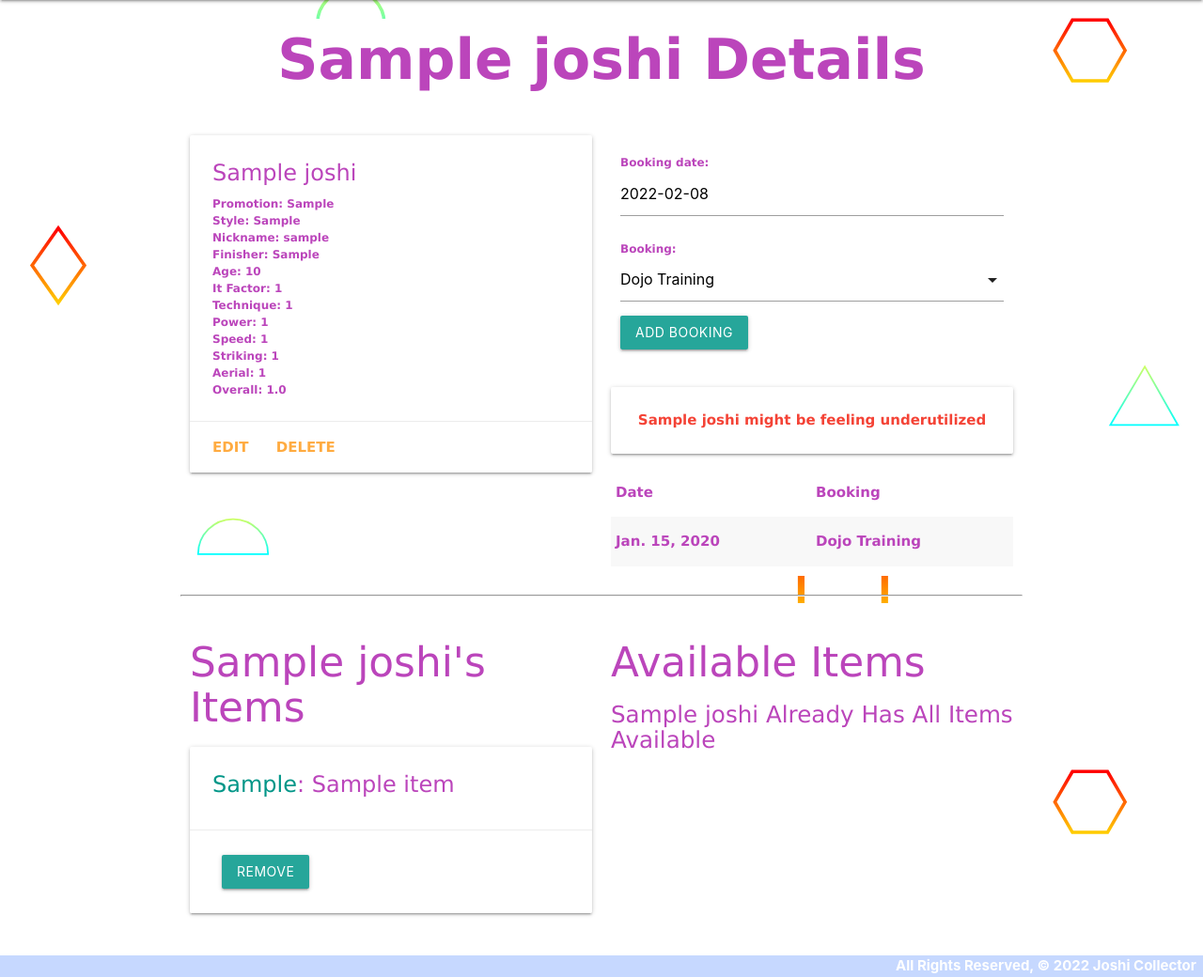
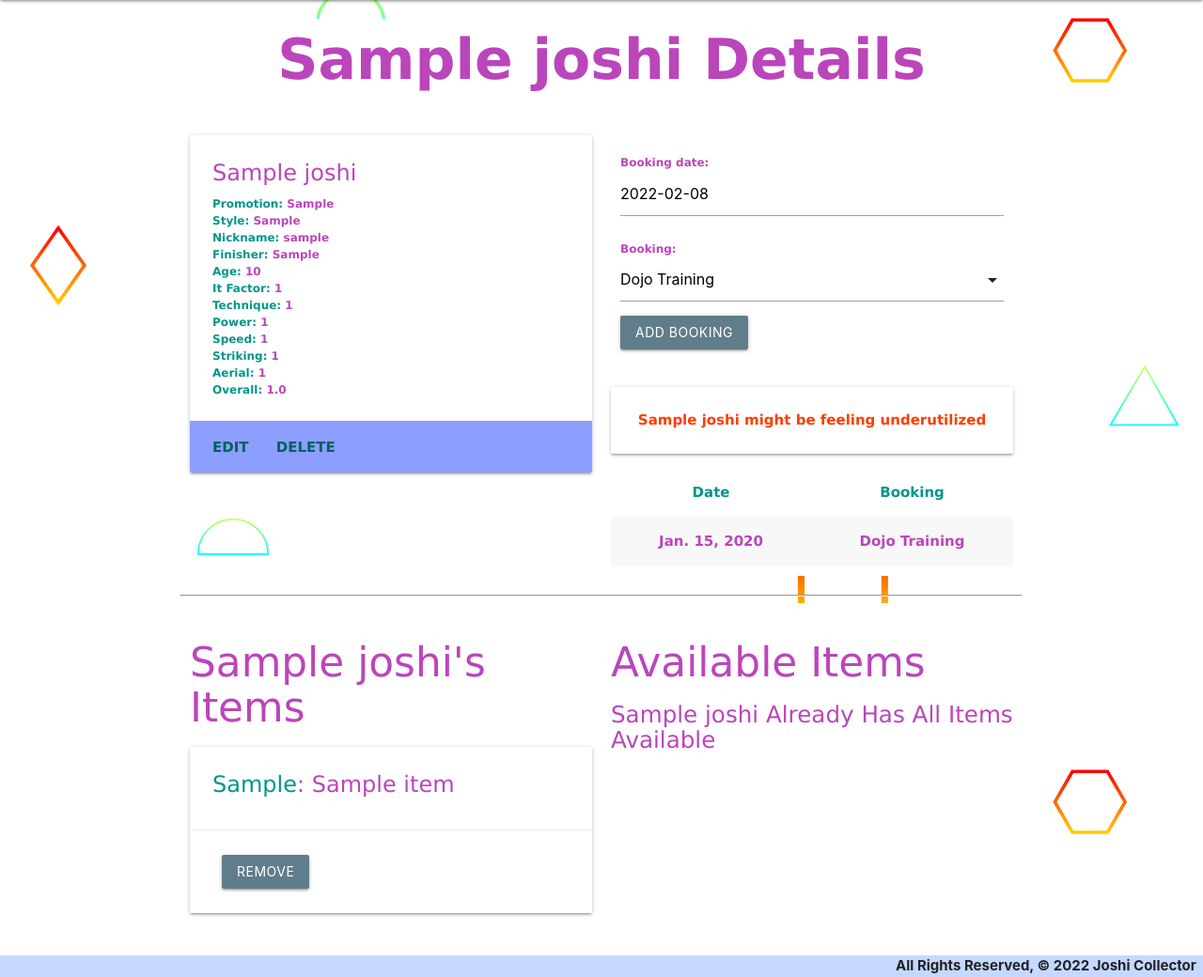
Before and after one commit to TonyPurple/joshicollector-flex44-anthonyvanoni, a Django app: page /joshis/1/ in a window 1280 px wide. Shown: the part 64-1104 px from the top of the page at 94% size. Run offline with Django 4.2, Linux system fonts and the light colour scheme; tables that the repository leaves empty hold one stand-in row (values such as "Sample post").

Commit message:
customizing materialize colours

```diff
--- a/main_app/templates/base.html
+++ b/main_app/templates/base.html
@@ -38,7 +38,7 @@
         {% block content %} {% endblock %}
     </main>
     <footer class="page-footer">
-        <div class="right">All Rights Reserved, &copy; 2022 Joshi Collector &nbsp;</div>
+        <div class="right grey-text text-darken-4">All Rights Reserved, &copy; 2022 Joshi Collector &nbsp;</div>
     </footer>
 </body>
 
--- a/main_app/templates/home.html
+++ b/main_app/templates/home.html
@@ -2,4 +2,4 @@
 
 <h1 class="home-title">Joshi Collector</h1>
 
-{% endblock %}
+<img class="responsive-img" src="https://i.imgur.com/DkBvISY.jpg"> {% endblock %}
--- a/main_app/templates/joshis/detail.html
+++ b/main_app/templates/joshis/detail.html
@@ -7,45 +7,45 @@
         <div class="card">
             <div class="card-content">
                 <span class="card-title">{{ joshi.name }}</span>
-                <p>Promotion: {{ joshi.promotion }}</p>
-                <p>Style: {{ joshi.style }}</p>
-                <p>Nickname: {{ joshi.nickname }}</p>
-                <p>Finisher: {{ joshi.finisher }}</p>
+                <p><span class="teal-text">Promotion:</span> {{ joshi.promotion }}</p>
+                <p><span class="teal-text">Style:</span> {{ joshi.style }}</p>
+                <p><span class="teal-text">Nickname:</span> {{ joshi.nickname }}</p>
+                <p><span class="teal-text">Finisher:</span> {{ joshi.finisher }}</p>
                 {% if joshi.age > 29 %}
-                <p>Age: Unknown</p>
+                <p><span class="teal-text">Age:</span> Unknown</p>
                 {% else %}
-                <p>Age: {{ joshi.age }}</p>
+                <p><span class="teal-text">Age:</span> {{ joshi.age }}</p>
                 {% endif %}
-                <p>It Factor: {{ joshi.itfactor }}</p>
-                <p>Technique: {{ joshi.technique }}</p>
-                <p>Power: {{ joshi.power }}</p>
-                <p>Speed: {{ joshi.speed }}</p>
-                <p>Striking: {{ joshi.striking }}</p>
-                <p>Aerial: {{ joshi.aerial }}</p>
-                <p>Overall: {{ joshi.overall }}</p>
+                <p><span class="teal-text">It Factor:</span> {{ joshi.itfactor }}</p>
+                <p><span class="teal-text">Technique:</span> {{ joshi.technique }}</p>
+                <p><span class="teal-text">Power:</span> {{ joshi.power }}</p>
+                <p><span class="teal-text">Speed:</span> {{ joshi.speed }}</p>
+                <p><span class="teal-text">Striking:</span> {{ joshi.striking }}</p>
+                <p><span class="teal-text">Aerial:</span> {{ joshi.aerial }}</p>
+                <p><span class="teal-text">Overall:</span> {{ joshi.overall }}</p>
             </div>
-            <div class="card-action">
-                <a href="{% url 'joshis_update' joshi.id %}">Edit</a>
-                <a href="{% url 'joshis_delete' joshi.id %}">Delete</a>
+            <div class="card-action indigo accent-1">
+                <a class="cyan-text text-darken-4" href="{% url 'joshis_update' joshi.id %}">Edit</a>
+                <a class="cyan-text text-darken-4" href="{% url 'joshis_delete' joshi.id %}">Delete</a>
             </div>
         </div>
     </div>
     <div class="col s6">
         <form action="{% url 'add_booking' joshi.id %}" method="post">
             {% csrf_token %} {{ booking_form.as_p }}
-            <input type="submit" class="btn" value="Add Booking">
+            <input type="submit" class="btn blue-grey" value="Add Booking">
         </form>
         <br> {% if joshi.booked_for_today %}
         <div class="card-panel teal-text center-align">{{joshi.name}} has been booked solidly for today</div>
         {% else %}
-        <div class="card-panel red-text center-align">{{joshi.name}} might be feeling underutilized</div>
+        <div class="card-panel deep-orange-text text-accent-3 center-align">{{joshi.name}} might be feeling underutilized</div>
         {% endif %}
 
-        <table class="striped">
+        <table class="responsive-table striped highlight centered">
             <thead>
                 <tr>
-                    <th>Date</th>
-                    <th>Booking</th>
+                    <th class="teal-text">Date</th>
+                    <th class="teal-text">Booking</th>
                 </tr>
             </thead>
             <tbody>
@@ -74,7 +74,7 @@
             <div class="card-action">
                 <form action="{% url 'unassoc_item' joshi.id item.id %}" method="post">
                     {% csrf_token %}
-                    <button type="submit" class="btn">Remove</button>
+                    <button type="submit" class="btn blue-grey">Remove</button>
                 </form>
             </div>
         </div>
@@ -95,7 +95,7 @@
             <div class="card-action">
                 <form action="{% url 'assoc_item' joshi.id item.id %}" method="post">
                     {% csrf_token %}
-                    <button type="submit" class="btn">Add</button>
+                    <button type="submit" class="btn blue-grey">Add</button>
                 </form>
             </div>
         </div>
--- a/main_app/templates/joshis/index.html
+++ b/main_app/templates/joshis/index.html
@@ -3,8 +3,8 @@
 <h1 class="home-title">Joshi List</h1>
 
 {% for joshi in joshis %}
-<div class="card">
-    <a href="{% url 'detail' joshi.id %}">
+<div class="card pink accent-2">
+    <a class="deep-purple-text text-lighten-5" href="{% url 'detail' joshi.id %}">
         <div class="card-content">
             <span class="card-title">{{ joshi.name }}</span>
             <p>Promotion: {{ joshi.promotion }}</p>
--- a/main_app/templates/main_app/item_confirm_delete.html
+++ b/main_app/templates/main_app/item_confirm_delete.html
@@ -5,7 +5,7 @@
 
 <form action="" method="POST">
     {% csrf_token %}
-    <input type="submit" value="Yes - Delete!" class="btn">
-    <a href="{% url 'items_detail' object.id %}">Cancel</a>
+    <input type="submit" value="Yes - Delete!" class="btn blue-grey">
+    <a class="amber-text text-darken-4" href="{% url 'items_detail' object.id %}">Cancel</a>
 </form>
 {% endblock %}
--- a/main_app/templates/main_app/item_detail.html
+++ b/main_app/templates/main_app/item_detail.html
@@ -9,9 +9,9 @@
                 <span class="card-title">{{ item.name }}</span>
                 <p>Type: {{ item.type }}</p>
             </div>
-            <div class="card-action">
-                <a href="{% url 'items_update' item.id %}">Edit</a>
-                <a href="{% url 'items_delete' item.id %}">Delete</a>
+            <div class="card-action indigo accent-1">
+                <a class="cyan-text text-darken-4" href="{% url 'items_update' item.id %}">Edit</a>
+                <a class="cyan-text text-darken-4" href="{% url 'items_delete' item.id %}">Delete</a>
             </div>
         </div>
     </div>
--- a/main_app/templates/main_app/item_form.html
+++ b/main_app/templates/main_app/item_form.html
@@ -11,6 +11,6 @@
         <!-- Render the inputs inside of <tr>s & <td>s -->
         {{ form.as_table }}
     </table>
-    <input type="submit" value="Submit!" class="btn">
+    <input type="submit" value="Submit!" class="btn blue-grey">
 </form>
 {% endblock %}
--- a/main_app/templates/main_app/item_list.html
+++ b/main_app/templates/main_app/item_list.html
@@ -3,8 +3,8 @@
 <h1 class="home-title">Item List</h1>
 
 {% for item in item_list %}
-<a href="{% url 'items_detail' item.id %}">
-    <div class="card">
+<a class="deep-purple-text text-lighten-5" href="{% url 'items_detail' item.id %}">
+    <div class="card pink accent-2">
         <div class="card-content">
             <span class="card-title">{{ item.name }}</span>
             <p>Type: {{ item.type }}</p>
--- a/main_app/templates/main_app/joshi_confirm_delete.html
+++ b/main_app/templates/main_app/joshi_confirm_delete.html
@@ -5,7 +5,7 @@
 
 <form action="" method="POST">
     {% csrf_token %}
-    <input type="submit" value="Yes - Delete!" class="btn">
-    <a href="{% url 'detail' joshi.id %}">Cancel</a>
+    <input type="submit" value="Yes - Delete!" class="btn blue-grey">
+    <a class="amber-text text-darken-4" href="{% url 'detail' joshi.id %}">Cancel</a>
 </form>
 {% endblock %}
--- a/main_app/templates/main_app/joshi_form.html
+++ b/main_app/templates/main_app/joshi_form.html
@@ -11,6 +11,6 @@
         <!-- Render the inputs inside of <tr>s & <td>s -->
         {{ form.as_table }}
     </table>
-    <input type="submit" value="Submit!" class="btn">
+    <input type="submit" value="Submit!" class="btn blue-grey">
 </form>
 {% endblock %}
```
